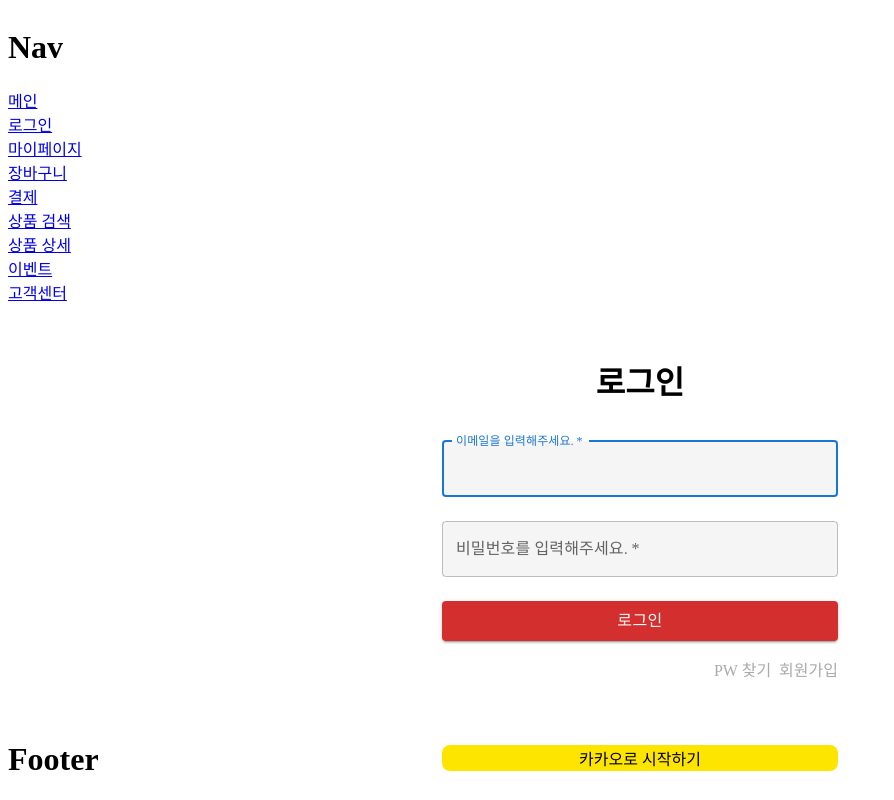
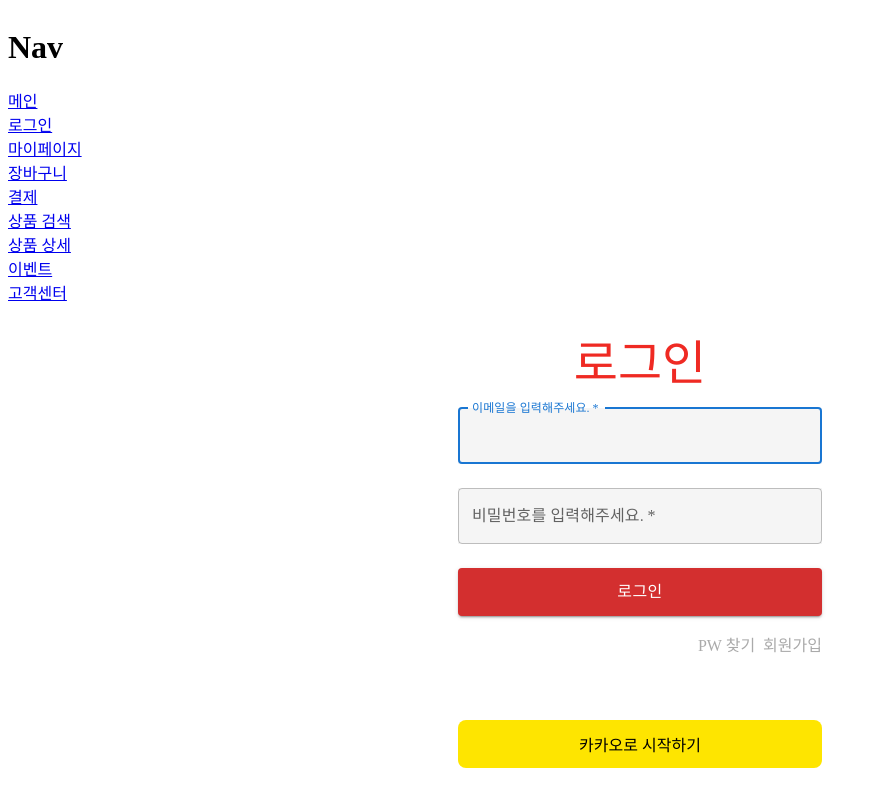
Before and after one commit to ehddn5252/AbuyZ, a Next.js app in the folder front/: page /login in a window 1280 px wide. Shown: the top 800 px of the page, without its empty margins (0-894 px from the left). Built offline with nearby package versions, Linux system fonts and the light colour scheme; a web font is replaced by a local one.

Commit message:
:lipstick: Login Title UI 수정

```diff
--- a/front/pages/login.js
+++ b/front/pages/login.js
@@ -1,26 +1,31 @@
 import React from "react";
+
+// MUI
 import Container from "@mui/material/Container";
 import Button from "@mui/material/Button";
 import TextField from "@mui/material/TextField";
 import Link from "@mui/material/Link";
 import Grid from "@mui/material/Grid";
+import Box from "@mui/material/Box";
+import Typography from "@mui/material/Typography";
 
 export default function Login() {
   return (
-    <Container
-      component="main"
-      maxWidth="xs"
+    <Container component="main" maxWidth="xs">
+      <Box
         sx={{
           display: "flex",
           flexDirection: "column",
           alignItems: "center",
           marginTop: "1rem",
           padding: "1rem",
-        height: "50vh",
+          height: "100vh",
           borderRadius: "2rem",
         }}
       >
-      <h1>로그인</h1>
+        <Typography component="h1" variant="h3" sx={{ color: "#EF2A23" }}>
+          로그인
+        </Typography>
         <TextField
           margin="normal"
           required
@@ -89,6 +94,7 @@ export default function Login() {
         >
           카카오로 시작하기
         </button>
+      </Box>
     </Container>
   );
 }
```
Lines whose indentation alone changed are shown as unchanged.
